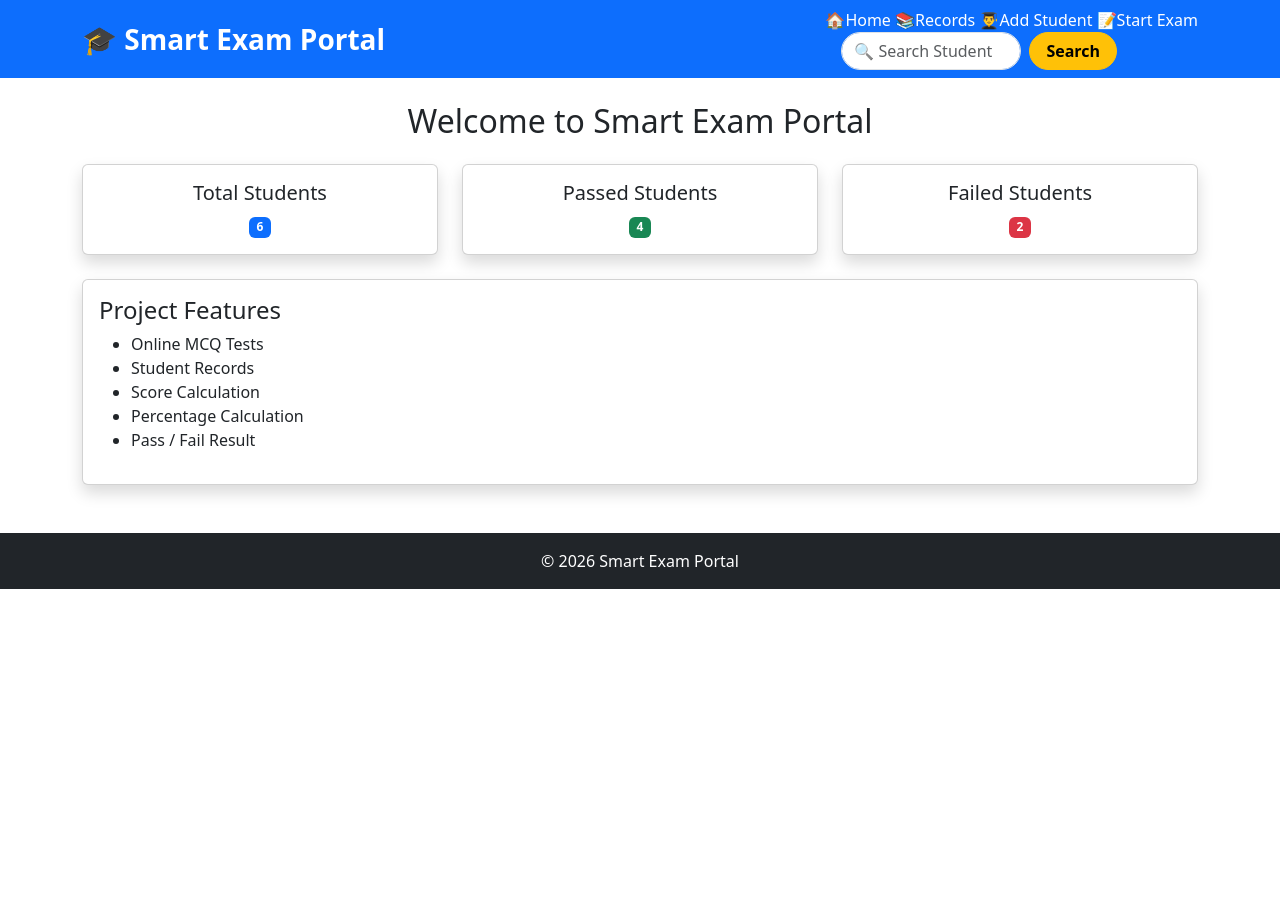
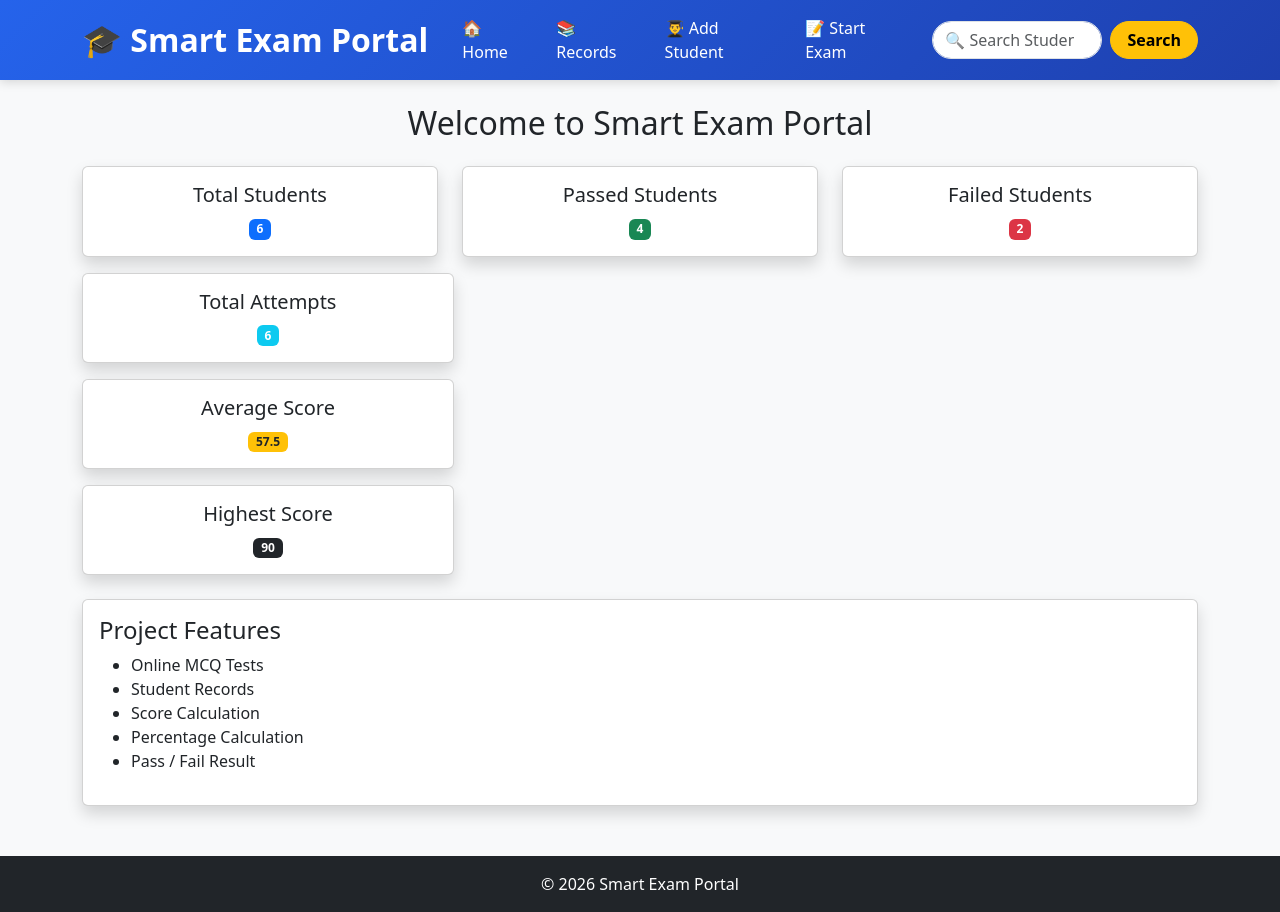
Before and after one commit to Aarti001-65/Project1, a Flask app: page / in a window 1280 px wide. Before the commit the page ends 589 px from the top, so only its background shows below. Run offline with Flask 3, Linux system fonts and the light colour scheme; data comes from the database, SQL or seed files in the repository.

Commit message:
Day 12 and 13 Edit records Total attempts,Average score,Highest score

```diff
--- a/smart exam potal/app.py
+++ b/smart_exam_portal/app.py
@@ -29,13 +29,28 @@ def home():
         "SELECT COUNT(*) FROM students WHERE percentage < 40"
     ).fetchone()[0]
 
+    total_attempts = conn.execute(
+        "SELECT COUNT(*) FROM students"
+    ).fetchone()[0]
+
+    average_score = conn.execute(
+        "SELECT AVG(score) FROM students"
+    ).fetchone()[0]
+
+    highest_score = conn.execute(
+        "SELECT MAX(score) FROM students"
+    ).fetchone()[0]
+
     conn.close()
 
     return render_template(
         "home.html",
         students=students,
         passed_students=passed_students,
-        failed_students=failed_students
+        failed_students=failed_students,
+        total_attempts=total_attempts,
+        average_score=average_score,
+        highest_score=highest_score
     )
 
 
@@ -294,6 +309,33 @@ def search():
     conn.close()
     return render_template('records.html',students=students,q=q)
 
+#Edit student records
+@app.route("/edit/<int:roll_no>", methods=["GET", "POST"])
+def edit_student(roll_no):
+    conn = get_db()
+
+    if request.method == "POST":
+        name = request.form["name"]
+        score = request.form["score"]
+
+        conn.execute(
+            "UPDATE students SET name=?, score=? WHERE roll_no=?",
+            (name, score, roll_no)
+        )
+        conn.commit()
+        conn.close()
+
+        flash("Student Updated Successfully!", "success")
+        return redirect(url_for("records"))
+
+    student = conn.execute(
+        "SELECT * FROM students WHERE roll_no=?",
+        (roll_no,)
+    ).fetchone()
+
+    conn.close()
+    return render_template("edit.html", student=student)
+
 # ==========================
 # RUN APP
 # ==========================
--- /dev/null
+++ b/smart_exam_portal/templates/base.html
@@ -0,0 +1,179 @@
+<!DOCTYPE html>
+<html lang="en">
+<head>
+    <meta charset="UTF-8">
+    <meta name="viewport" content="width=device-width, initial-scale=1.0">
+    <title>Smart Exam Portal</title>
+
+    <link href="https://cdn.jsdelivr.net/npm/bootstrap@5.3.3/dist/css/bootstrap.min.css" rel="stylesheet">
+
+    <style>
+
+        body{
+            background-color:#f8f9fa;
+        }
+
+        /* Navbar */
+
+        .navbar{
+            background: linear-gradient(135deg, #2563eb, #1e40af);
+            padding: 8px 0;
+            box-shadow: 0 2px 10px rgba(0,0,0,0.15);
+        }
+
+        .navbar-brand{
+            font-size: 32px;
+            font-weight: 700;
+        }
+
+        .nav-link{
+            color:white !important;
+            font-weight:500;
+            margin-left:10px;
+            transition: all 0.3s ease;
+        }
+
+        .nav-link:hover{
+            color:#ffd700 !important;
+            transform: translateY(-2px);
+        }
+
+        /* Search */
+
+        .search-input{
+            width:170px;
+            height:38px;
+        }
+
+        .search-btn{
+            transition: all 0.3s ease;
+        }
+
+        .search-btn:hover{
+            transform: translateY(-2px);
+            box-shadow: 0 4px 12px rgba(255,255,255,0.3);
+        }
+
+        /* Content */
+
+        .main-content{
+            min-height:75vh;
+        }
+
+        /* Footer */
+
+        footer{
+            margin-top:50px;
+        }
+
+    </style>
+</head>
+
+<body>
+
+<nav class="navbar navbar-expand-lg navbar-dark">
+
+    <div class="container">
+
+        <a class="navbar-brand" href="{{ url_for('home') }}">
+            🎓 Smart Exam Portal
+        </a>
+
+        <button class="navbar-toggler"
+                type="button"
+                data-bs-toggle="collapse"
+                data-bs-target="#navbarContent">
+
+            <span class="navbar-toggler-icon"></span>
+        </button>
+
+        <div class="collapse navbar-collapse justify-content-end"
+             id="navbarContent">
+
+            <ul class="navbar-nav align-items-center">
+
+                <li class="nav-item">
+                    <a class="nav-link"
+                       href="{{ url_for('home') }}">
+                        🏠 Home
+                    </a>
+                </li>
+
+                <li class="nav-item">
+                    <a class="nav-link"
+                       href="{{ url_for('records') }}">
+                        📚 Records
+                    </a>
+                </li>
+
+                <li class="nav-item">
+                    <a class="nav-link"
+                       href="{{ url_for('add_students') }}">
+                        👨‍🎓 Add Student
+                    </a>
+                </li>
+
+                <li class="nav-item">
+                    <a class="nav-link"
+                       href="{{ url_for('exam') }}">
+                        📝 Start Exam
+                    </a>
+                </li>
+
+            </ul>
+
+            <form class="d-flex ms-lg-3 mt-2 mt-lg-0"
+                  action="{{ url_for('search') }}"
+                  method="GET">
+
+                <input
+                    class="form-control me-2 rounded-pill search-input"
+                    type="search"
+                    placeholder="🔍 Search Student"
+                    name="q">
+
+                <button
+                    class="btn btn-warning fw-bold rounded-pill px-3 search-btn"
+                    type="submit">
+
+                    Search
+
+                </button>
+
+            </form>
+
+        </div>
+
+    </div>
+
+</nav>
+
+<div class="container mt-4 main-content">
+
+    {% with messages = get_flashed_messages(with_categories=true) %}
+        {% if messages %}
+
+            {% for category, message in messages %}
+
+                <div class="alert alert-{{ category }}">
+                    {{ message }}
+                </div>
+
+            {% endfor %}
+
+        {% endif %}
+    {% endwith %}
+
+    {% block content %}
+    {% endblock %}
+
+</div>
+
+<footer class="bg-dark text-white text-center p-3">
+    © 2026 Smart Exam Portal
+</footer>
+
+<script src="https://cdn.jsdelivr.net/npm/bootstrap@5.3.3/dist/js/bootstrap.bundle.min.js"></script>
+
+</body>
+</html>
--- a/smart exam potal/templates/home.html
+++ b/smart_exam_portal/templates/home.html
@@ -42,6 +42,38 @@
     </div>
 
 </div>
+<div class="col-md-4 mt-3">
+    <div class="card shadow">
+        <div class="card-body text-center">
+            <h5>Total Attempts</h5>
+            <span class="badge bg-info">
+                {{ total_attempts }}
+            </span>
+        </div>
+    </div>
+</div>
+
+<div class="col-md-4 mt-3">
+    <div class="card shadow">
+        <div class="card-body text-center">
+            <h5>Average Score</h5>
+            <span class="badge bg-warning text-dark">
+                {{ average_score|round(2) }}
+            </span>
+        </div>
+    </div>
+</div>
+
+<div class="col-md-4 mt-3">
+    <div class="card shadow">
+        <div class="card-body text-center">
+            <h5>Highest Score</h5>
+            <span class="badge bg-dark">
+                {{ highest_score }}
+            </span>
+        </div>
+    </div>
+</div>
 
 <div class="card mt-4 shadow">
     <div class="card-body">
```
Also changed, not shown: sample.py (renamed from smart exam potal/templates/base.html), smart_exam_portal/database.py (renamed from smart exam potal/database.py), smart_exam_portal/myproject.db (renamed from smart exam potal/myproject.db), smart_exam_portal/templates/Exam.html (renamed from smart exam potal/templates/Exam.html), smart_exam_portal/templates/Result.html (renamed from smart exam potal/templates/Result.html), smart_exam_portal/templates/add_students.html (renamed from smart exam potal/templates/add_students.html), smart_exam_portal/templates/records.html (renamed from smart exam potal/templates/records.html), smart_exam_portal/templates/search.html (renamed from smart exam potal/templates/search.html).
